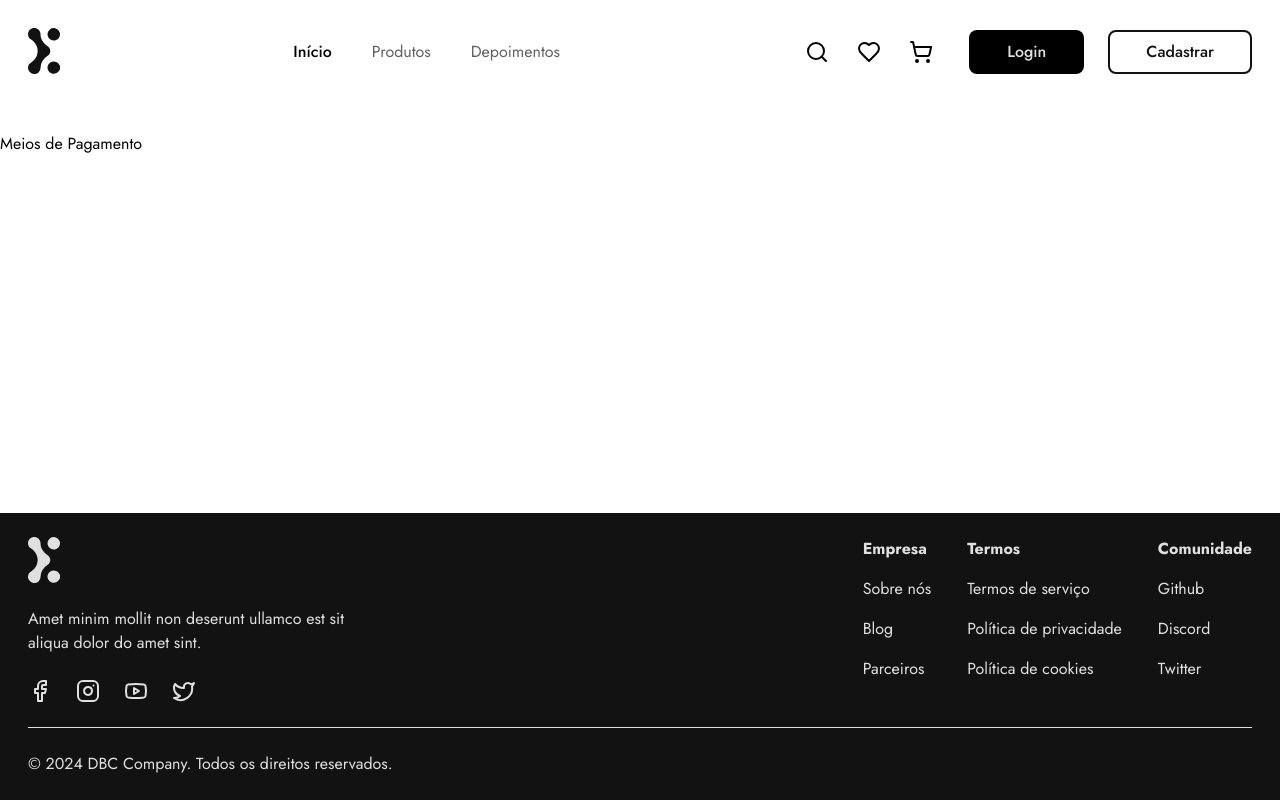
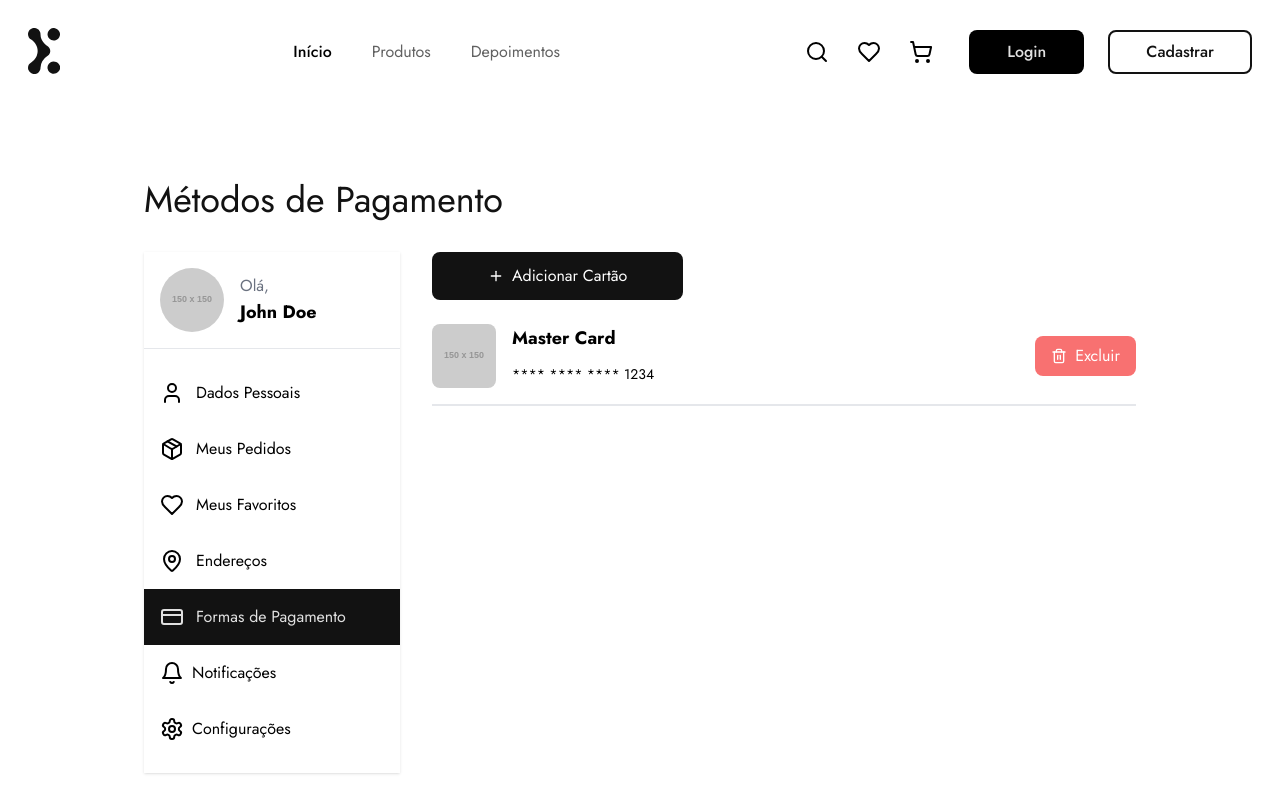
Before and after one commit to vemser/vemser-vs13-projeto-tshirt-ecomerce-front, a React (Vite) app: page /profile/payment-methods in a window 1280 px wide. Shown: the top 800 px of the page. Built offline with nearby package versions, Linux system fonts and the light colour scheme.

Commit message:
feat: add profile payment methods page

```diff
--- /dev/null
+++ b/src/components/Profile/BankCard/BankCard.tsx
@@ -0,0 +1,34 @@
+import { LuTrash2 } from "react-icons/lu";
+
+const BankCard = () => {
+  const handleDeleteClick = () => {
+    console.log("Delete Card");
+  };
+
+  return (
+    <div className="flex justify-between items-center border-b-2 w-full py-4 my-2">
+      <div className="flex  gap-4">
+        <img
+          src="https://via.placeholder.com/150"
+          alt="Logo da bandeira do Cartão"
+          className="w-16 h-16 rounded-lg"
+        />
+        <div className="flex  flex-col gap-3">
+          <p className="text-lg font-bold ">Master Card</p>
+          <p className="text-xs md:text-sm">**** **** **** 1234</p>
+        </div>
+      </div>
+      <div className="">
+        <button
+          className="flex   items-center gap-2 text-white rounded-lg px-4 py-2 bg-red-400 hover:bg-red-500 transition-all"
+          onClick={handleDeleteClick}
+        >
+          <LuTrash2 />
+          Excluir
+        </button>
+      </div>
+    </div>
+  );
+};
+
+export default BankCard;
--- /dev/null
+++ b/src/pages/Profile/PaymentsMethod/PaymentsMethod.tsx
@@ -0,0 +1,32 @@
+import { LuPlus } from "react-icons/lu";
+import ProfileNavbar from "../../../components/ProfileNavbar/ProfileNavbar";
+import BankCard from "../../../components/Profile/BankCard/BankCard";
+
+const PaymentsMethod = () => {
+  const handleEditProfile = () => {
+    console.log("Edit Profile");
+  };
+
+  return (
+    <main className="md:px-36 md:py-12 p-6">
+      <h2 className="text-primary text-4xl">Métodos de Pagamento</h2>
+
+      <section className="sm:flex gap-8 my-8">
+        <ProfileNavbar />
+        <section className="flex-auto my-4 md:my-0">
+          <button
+            className=" bg-primary text-white px-14 py-3 rounded-lg flex gap-2 items-center hover:bg-opacity-90"
+            onClick={handleEditProfile}
+          >
+            <LuPlus /> Adicionar Cartão
+          </button>
+          <div className="flex justify-between items-center ">
+            <BankCard />
+          </div>
+        </section>
+      </section>
+    </main>
+  );
+};
+
+export default PaymentsMethod;
--- a/src/routes/Router.tsx
+++ b/src/routes/Router.tsx
@@ -10,6 +10,7 @@ import { Register } from "../pages/Register/Register";
 import Catalog from "../pages/catalog/Catalog";
 import { Login } from "../pages/login/Login";
 import ReviewYourOrder from "../pages/ReviewYourOrder/ReviewYourOrder";
+import PaymentsMethod from "../pages/Profile/PaymentsMethod/PaymentsMethod";
 
 export default function Router() {
   return (
@@ -27,10 +28,7 @@ export default function Router() {
           <Route path="/profile/orders" element={<div>Pedidos</div>} />
           <Route path="/profile/favorites" element={<div>Favoritos</div>} />
           <Route path="/profile/addresses" element={<div>Endereços</div>} />
-          <Route
-            path="/profile/payment-methods"
-            element={<div>Meios de Pagamento</div>}
-          />
+          <Route path="/profile/payment-methods" element={<PaymentsMethod />} />
           <Route
             path="/profile/notifications"
             element={<div>Notificações</div>}
```
